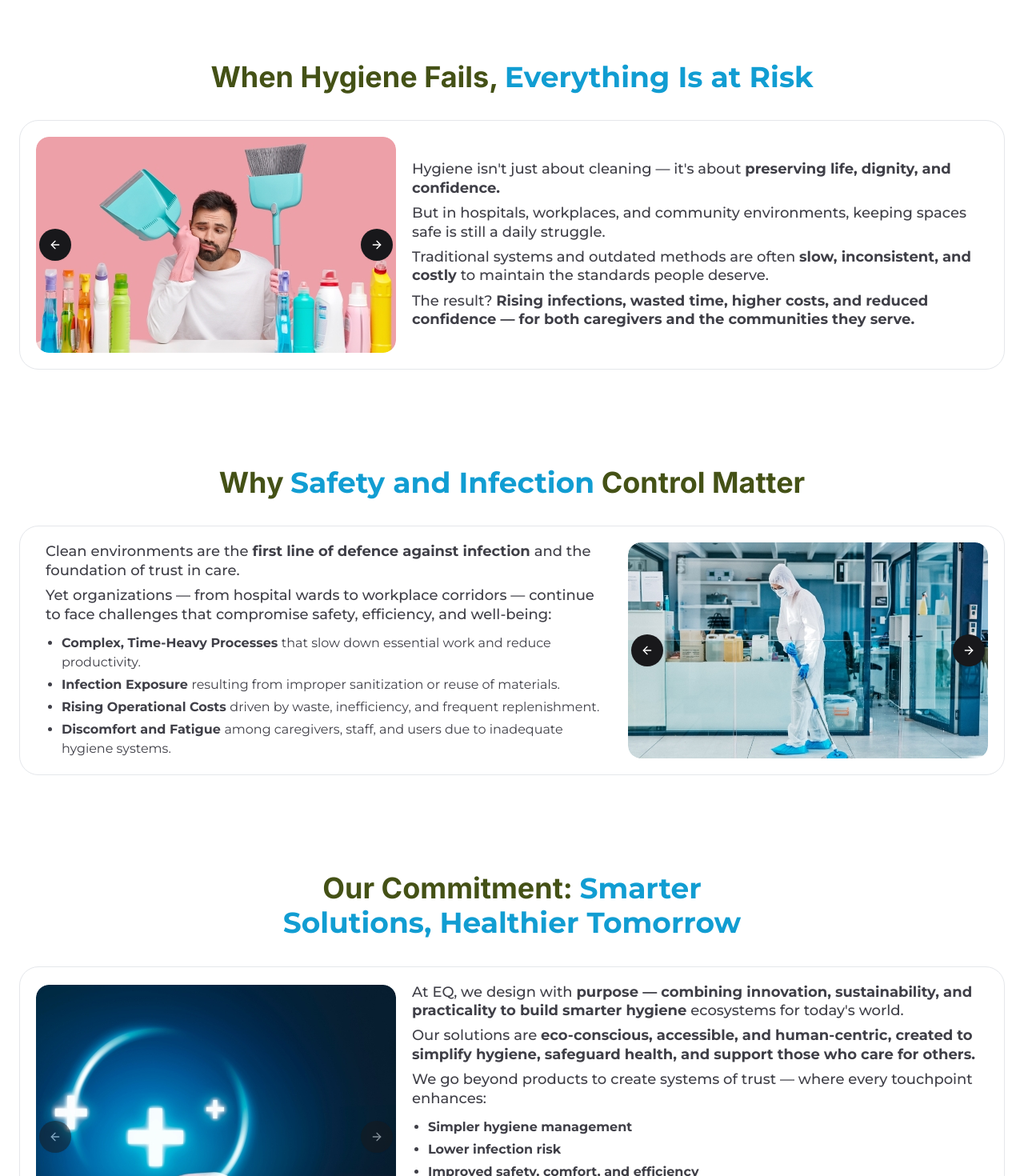
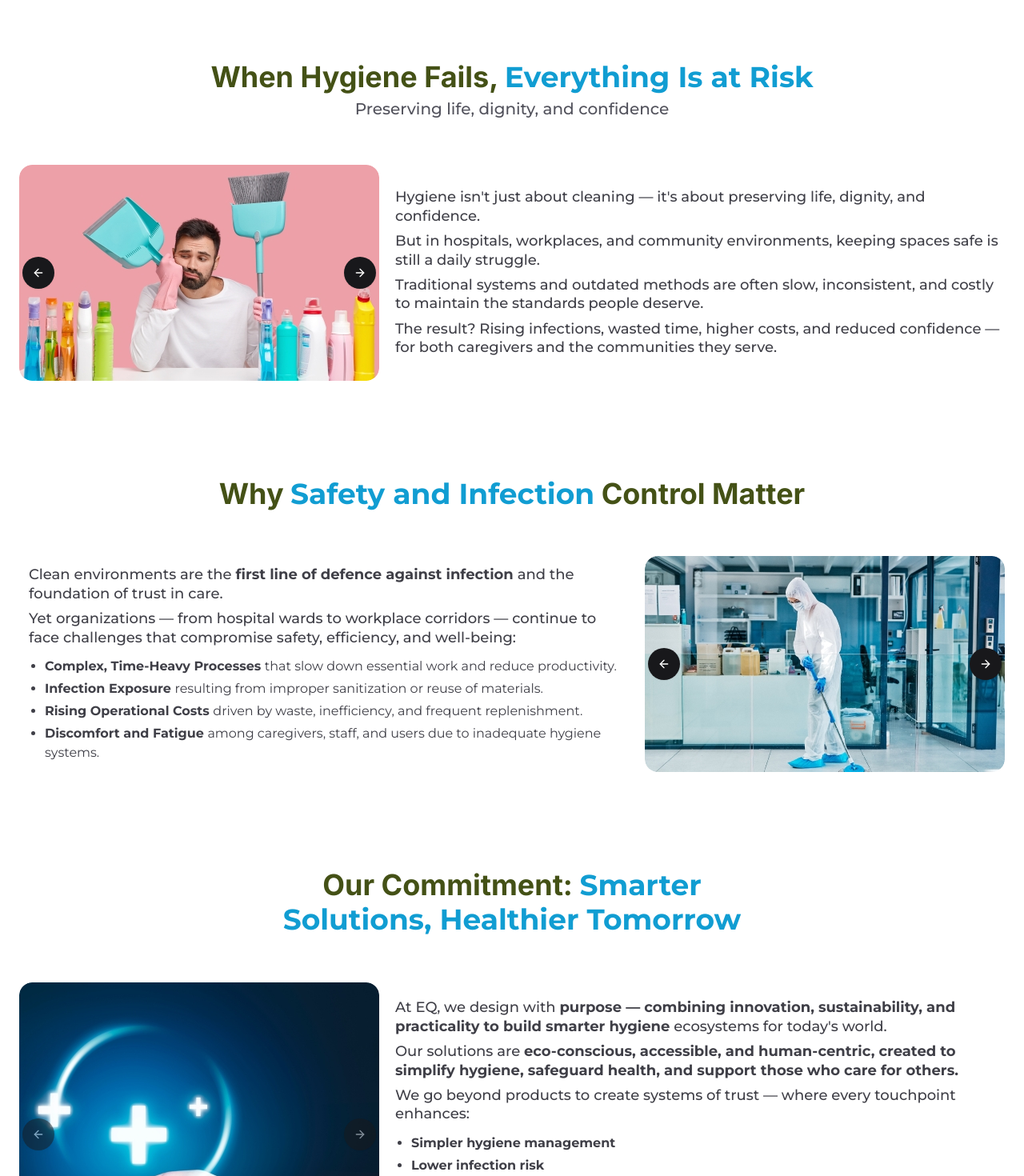
Before and after one commit to Semicolon-Wiz/ecoqual, a Next.js app: page / in a window 1280 px wide. Shown: the part 1260-2730 px from the top of the page at 80% size. Built offline with nearby package versions, Linux system fonts and the light colour scheme; no server answers.

Commit message:
refactor AboutUs component layout and improve text formatting

```diff
--- a/src/components/AboutUs.tsx
+++ b/src/components/AboutUs.tsx
@@ -59,31 +59,34 @@ export function OurMission() {
     return (
         <Section>
             <Wrapper>
-                <div className='relative w-full flex flex-col gap-8'>
+                <div className='relative w-full flex flex-col gap-8 lg:gap-14'>
 
                     <div className='flex-1 text-center'>
                         <Heading>
                             When Hygiene Fails, <span className='font-inter text-secondry'>Everything Is at Risk</span>
                         </Heading>
+                        <Subheading classname='max-w-xl mx-auto text-xl!'>
+                            Preserving life, dignity, and confidence
+                        </Subheading>
                     </div>
 
-                    <div className='relative flex-1 grid lg:grid-cols-[450px_1fr] grid-cols-1 gap-5 bg-white p-5 rounded-3xl border border-gray-200'>
+                    <div className='relative flex-1 grid lg:grid-cols-[450px_1fr] grid-cols-1 gap-5'>
                         <div className='w-full h-full relative flex items-center justify-center'>
                             <ImageCarousel image={data} />
                         </div>
                         <div className='w-full h-full relative flex justify-center flex-col'>
                             <p className='font-medium md:text-base lg:text-lg text-sm text-zinc-700 leading-[1.3] flex flex-col gap-2'>
                                 <span>
-                                    Hygiene isn&apos;t just about cleaning — it&apos;s about <strong>preserving life, dignity, and confidence.</strong>
+                                    Hygiene isn&apos;t just about cleaning — it&apos;s about preserving life, dignity, and confidence.
                                 </span>
                                 <span>
                                     But in hospitals, workplaces, and community environments, keeping spaces safe is still a daily struggle.
                                 </span>
                                 <span>
-                                    Traditional systems and outdated methods are often <strong>slow, inconsistent, and costly</strong> to maintain the standards people deserve.
+                                    Traditional systems and outdated methods are often slow, inconsistent, and costly to maintain the standards people deserve.
                                 </span>
                                 <span>
-                                    The result? <strong>Rising infections, wasted time, higher costs, and reduced confidence — for both caregivers and the communities they serve.</strong>
+                                    The result? Rising infections, wasted time, higher costs, and reduced confidence — for both caregivers and the communities they serve.
                                 </span>
                             </p>
                         </div>
@@ -102,14 +105,14 @@ export function OurVision() {
     return (
         <Section>
             <Wrapper>
-                <div className='relative w-full flex flex-col gap-8'>
+                <div className='relative w-full flex flex-col gap-8 lg:gap-14'>
                     <div className='flex-1 text-center'>
                         <Heading>
                             Why <span className='font-inter text-secondry'>Safety and Infection</span> Control Matter
                         </Heading>
                     </div>
 
-                    <div className='relative flex-1 grid lg:grid-cols-[1fr_450px] grid-cols-1 gap-5 bg-white p-5 rounded-3xl border border-gray-200'>
+                    <div className='relative flex-1 grid lg:grid-cols-[1fr_450px] grid-cols-1 gap-5'>
                         <div className='lg:px-3 w-full h-full relative flex justify-center flex-col md:order-1 order-2'>
                             <p className='font-medium md:text-base lg:text-lg text-sm text-zinc-700 leading-[1.3] flex flex-col gap-2'>
                                 <span>
@@ -145,13 +148,13 @@ export function OurVision() {
 }
 
 export function OurValues() {
-     const data: string[] = [
+    const data: string[] = [
         "/images/about/banner-7.jpg",
     ]
     return (
         <Section>
             <Wrapper>
-                <div className='relative w-full flex flex-col gap-8'>
+                <div className='relative w-full flex flex-col gap-8 lg:gap-14'>
 
                     <div className='flex-1 text-center'>
                         <Heading classname='text-center max-w-xl mx-auto'>
@@ -159,7 +162,7 @@ export function OurValues() {
                         </Heading>
                     </div>
 
-                    <div className='relative flex-1 grid lg:grid-cols-[450px_1fr] grid-cols-1 gap-5 bg-white p-5 rounded-3xl border border-gray-200'>
+                    <div className='relative flex-1 grid lg:grid-cols-[450px_1fr] grid-cols-1 gap-5 '>
                         <div className='w-full h-full relative flex items-center justify-center'>
                             <ImageCarousel image={data} />
                         </div>
```
